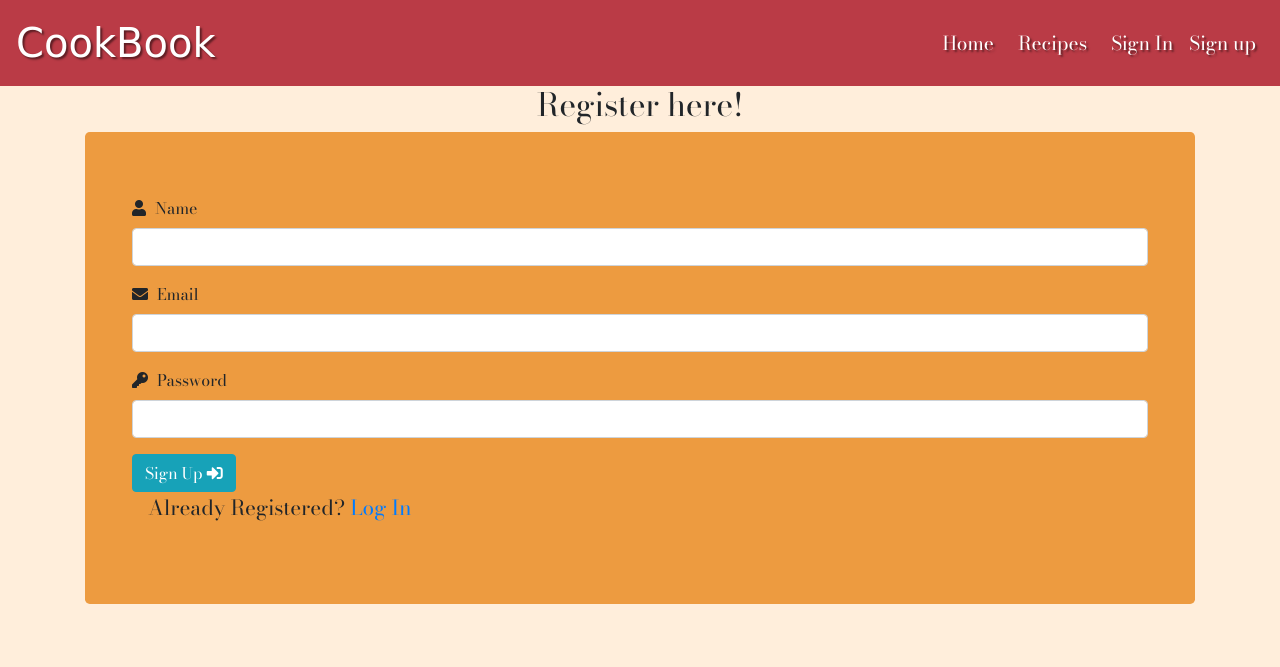
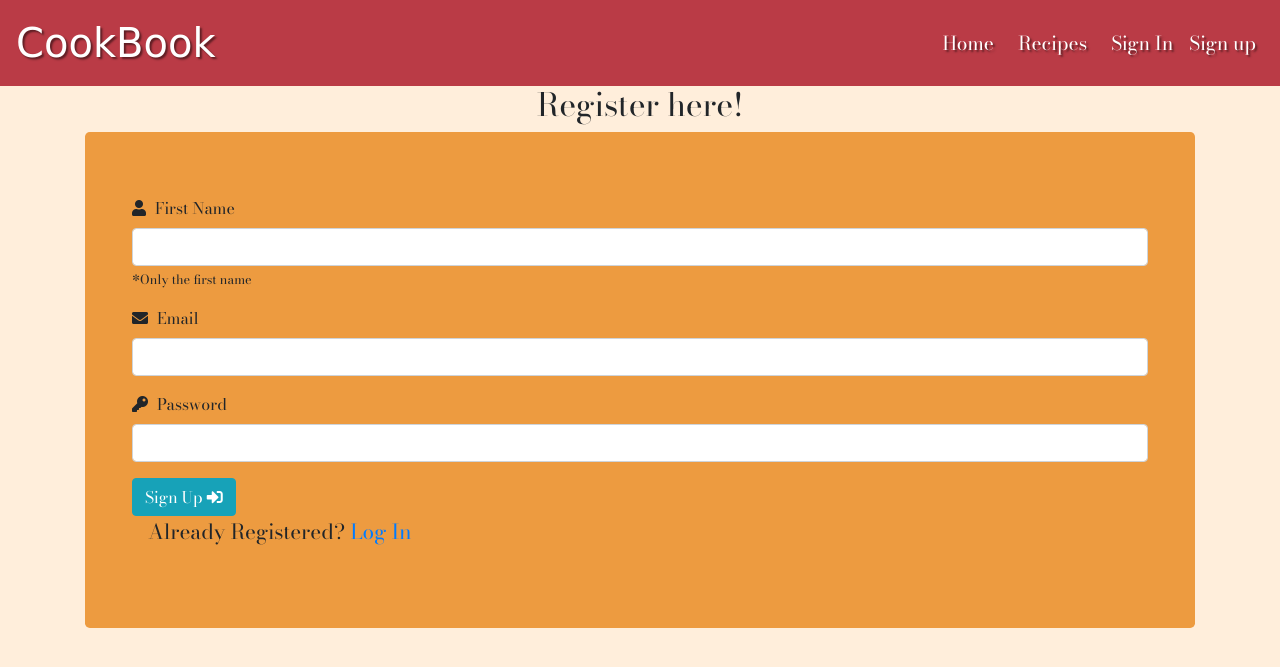
Before and after one commit to Code-Institute-Submissions/CookBook-29, a Flask app: page /signup in a window 1280 px wide. Shown: the top 667 px of the page. Run offline with Flask 2, Linux system fonts and the light colour scheme; some libraries are stand-ins or nearby versions; some web fonts are replaced.

Commit message:
Add warning to the user.

```diff
--- a/templates/components/forms/authentication.html
+++ b/templates/components/forms/authentication.html
@@ -8,9 +8,12 @@
             <!-- name -->
             <div class="form-group">
                 <i class="fas fa-user prefix"></i>
-                <label for="name">Name</label>
-                <input id="name" name="name" type="text" minlength="3" maxlength="15" pattern="^[a-zA-Z0-9]{5,15}$"
+                <label class="form-label" for="name">First Name</label>
+                <input id="name" name="name" type="text" minlength="3" maxlength="15" pattern="^[a-zA-Z0-9]{3,15}$"
                     class="validate form-control" required>
+                <small>
+                    *Only the first name
+                </small>
             </div>
         {% endif %}
 
```
